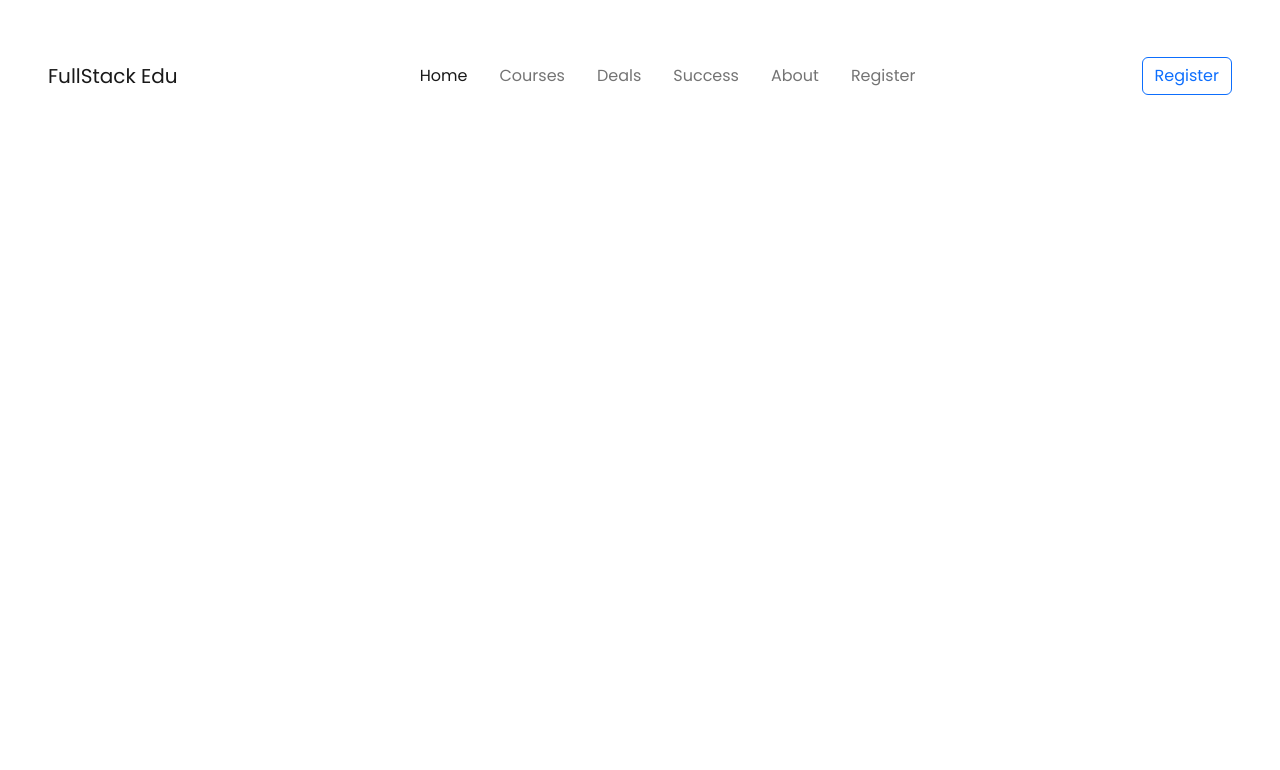
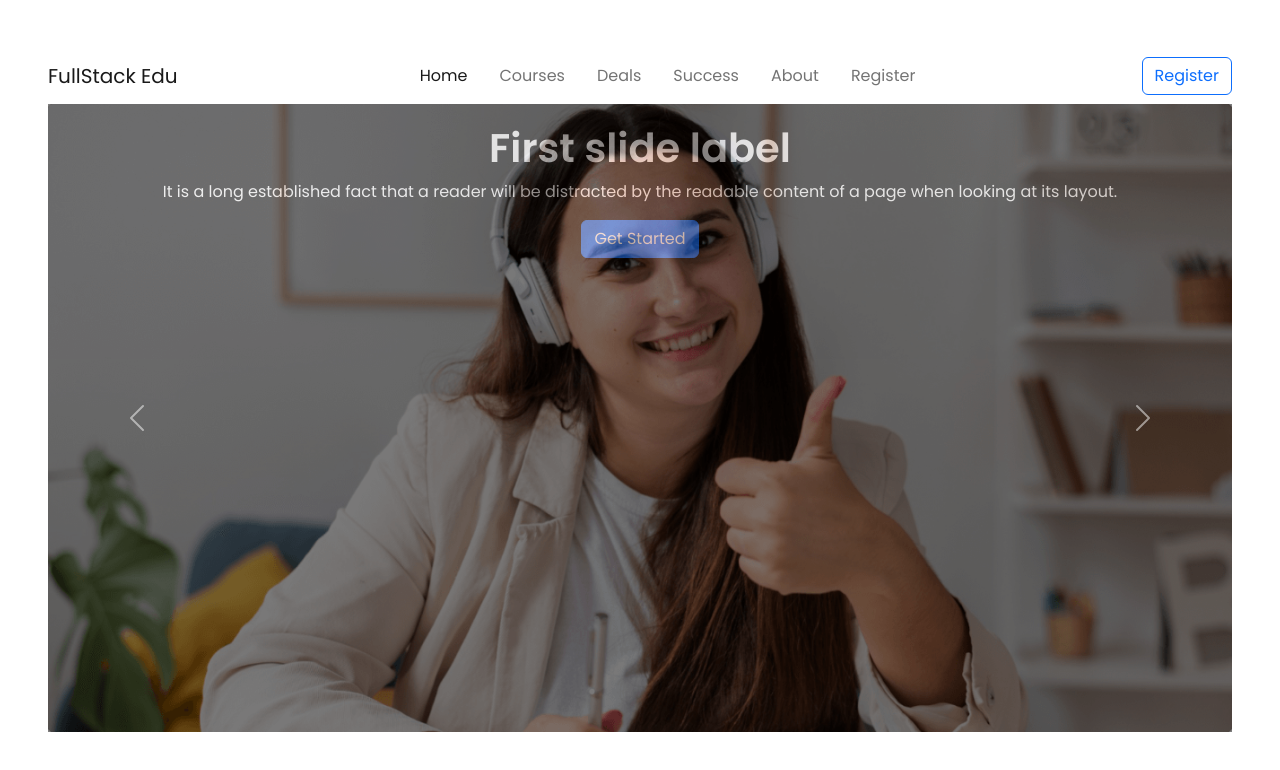
Before and after one commit to SteelTitan1/FullStack, a plain HTML site: page index.html in a window 1280 px wide. Drawn offline with nearby package versions, Linux system fonts and the light colour scheme.

Commit message:
Carousel Added

```diff
--- a/index.html
+++ b/index.html
@@ -11,6 +11,7 @@
   <link rel="preconnect" href="https://fonts.gstatic.com" crossorigin>
   <link href="https://fonts.googleapis.com/css2?family=Poppins:wght@400;600&display=swap" rel="stylesheet">
   <script src="https://kit.fontawesome.com/70984421ea.js" crossorigin="anonymous"></script>
+  <link rel="stylesheet" href="Style.css">
   <style>
     body {
       font-family: 'Poppins', sans-serif;
@@ -22,13 +23,19 @@
 <body class="m-lg-5 m-3">
 
   <header>
-        <nav  class="navbar navbar-expand-lg d-flex flex-row d-inline-sm-flex justify-content-lg-between">
+
+    <!------------- Navigation Bar Section  ------------------->
+
+    <section>
+      <nav class="navbar navbar-expand-lg d-flex flex-row d-inline-sm-flex justify-content-lg-between">
         <div class=" order-lg-1 order-sm-1 m-lg-0 me-auto">
           <a class="navbar-brand" href="#">FullStack Edu</a>
 
         </div>
         <div class="order-lg-2 order-3 mx-lg-0 mx-1">
-                <button class="navbar-toggler" type="button" data-bs-toggle="collapse" data-bs-target="#navbarSupportedContent" aria-controls="navbarSupportedContent" aria-expanded="false" aria-label="Toggle navigation">
+          <button class="navbar-toggler" type="button" data-bs-toggle="collapse"
+            data-bs-target="#navbarSupportedContent" aria-controls="navbarSupportedContent" aria-expanded="false"
+            aria-label="Toggle navigation">
             <span class="navbar-toggler-icon"></span>
           </button>
           <div class="collapse navbar-collapse" id="navbarSupportedContent">
@@ -62,12 +69,59 @@
           <form>
             <button type="button" class="btn btn-outline-primary ">Register</button>
           </form>
-
         </div>
       </nav>
 
 
+    </section>
+
+      <!----------- Images Slider Section ----------------->
+
+    <section>
+      <div id="carouselExampleCaptions" class="carousel slide " data-bs-ride="false">
+        <div class="carousel-inner h-50">
+          <div class="carousel-item active">
+            <img src="images/cover/cover-1.png" class="img-fluid d-block w-100" alt="...">
+              <div class="carousel-caption d-flex flex-column d-md-block h-100 w-100 bg-black opacity-50 top-0 start-0">
+                <h2 class="col align-self-center fs-1 fw-bold">First slide label</h2>
+                <p class="">It is a long established fact that a reader will be distracted by the readable content of a page when looking at its layout.</p>
+                <button type="button" class="btn btn-primary w-sm-50 align-self-center">Get Started</button>
+
+              </div>
+
+          </div>
+          <div class="carousel-item">
+            <img src="images/cover/cover-2.jpg" class="img-fluid d-block w-100" alt="...">
+            <div class="carousel-caption d-flex flex-column d-md-block bg-black opacity-50 h-100 w-100 top-0 start-0">
+              <h2 class="col align-self-center fs-1 fw-bold">First slide label</h2>
+              <p class="">It is a long established fact that a reader will be distracted by the readable content of a page when looking at its layout.</p>
+              <button type="button" class="btn btn-primary w-sm-50 align-self-center">Get Started</button>
+            </div>
+          </div>
+          <div class="carousel-item">
+            <img src="images/cover/cover-3.jpg" class="d-block w-100 " alt="...">
+            <div class="carousel-caption d-flex flex-column d-md-block bg-black opacity-50 h-100 w-100 top-0 start-0">
+              <h2 class="col align-self-center fs-1 fw-bold">First slide label</h2>
+              <p class="">It is a long established fact that a reader will be distracted by the readable content of a page when looking at its layout.</p>
+              <button type="button" class="btn btn-primary w-sm-50 align-self-center">Get Started</button>
+            </div>
+          </div>
+        </div>
+        <button class="carousel-control-prev" type="button" data-bs-target="#carouselExampleCaptions" data-bs-slide="prev">
+          <span class="carousel-control-prev-icon" aria-hidden="true"></span>
+          <span class="visually-hidden">Previous</span>
+        </button>
+        <button class="carousel-control-next" type="button" data-bs-target="#carouselExampleCaptions" data-bs-slide="next">
+          <span class="carousel-control-next-icon" aria-hidden="true"></span>
+          <span class="visually-hidden">Next</span>
+        </button>
+      </div>
+
+    </section>
+
+
   </header>
+
 
 
 
```
Also changed, not shown: 2 other files. Lines whose indentation alone changed are shown as unchanged.
